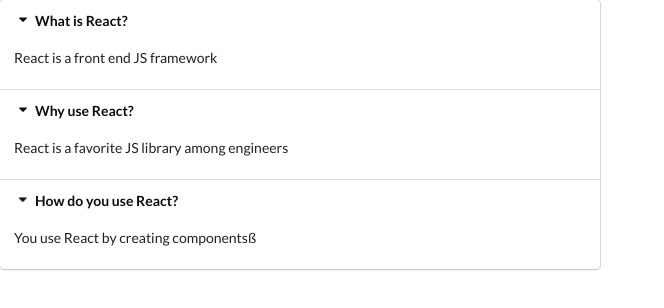
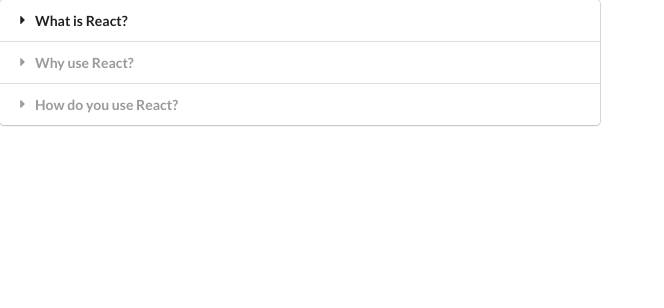
Before and after one commit to joji-harada/widgets, a React (Create React App) app: page / in a window 1280 px wide. Shown: the top 308 px of the page, without its empty margins (0-664 px from the left). Built offline with nearby package versions, Linux system fonts and the light colour scheme.

Commit message:
accordion widget complete.

```diff
--- a/src/App.js
+++ b/src/App.js
@@ -13,7 +13,7 @@
     },
     {
         title: 'How do you use React?',
-        content: 'You use React by creating componentsß',
+        content: 'You use React by creating components',
     },
 ];
 
--- a/src/components/Accordion.js
+++ b/src/components/Accordion.js
@@ -1,22 +1,25 @@
-import React from 'react';
+import React, { useState } from 'react';
 
 const Accordion = ({items}) => {
+    const [activeIndex, setActiveIndex] = useState(null);
 
     const onTitleClick = (index) => {
-        console.log(index);
+        setActiveIndex(index);
     }
 
     const renderedItems = items.map((item, index) => {
+        const active = index === activeIndex ? 'active' : '';
+
         return (
             <React.Fragment key={item.title}>
                 <div
-                    className="title active"
+                    className={`title ${active}`}
                     onClick={() => onTitleClick(index)}
                 >
                     <i className="dropdown icon"></i>
                     {item.title}
                 </div>
-                <div className="content active">
+                <div className={`content ${active}`}>
                     <p>{item.content}</p>
                 </div>
             </React.Fragment>
```
